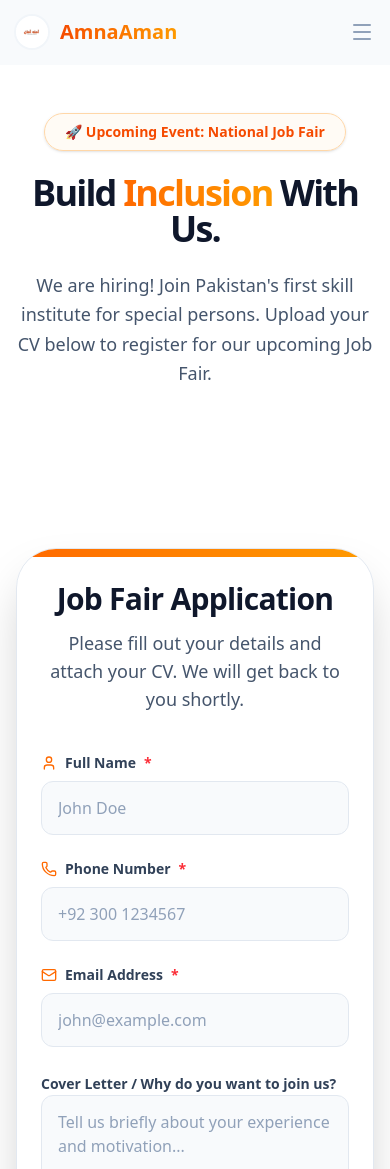
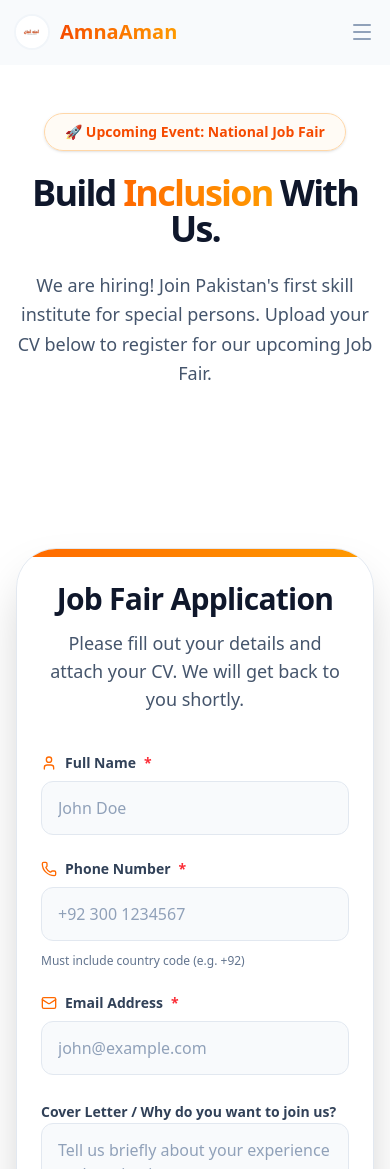
Before and after one commit to hassankhan23f/amna-aman-project, a Next.js app: page /careers in a window 390 px wide. Shown: the top 1169 px of the page. Built offline with nearby package versions, Linux system fonts and the light colour scheme.

Commit message:
fix: Enforce E.164 phone number format validation on form

```diff
--- a/src/app/careers/page.tsx
+++ b/src/app/careers/page.tsx
@@ -88,9 +88,12 @@
                                     id="phone"
                                     name="fi-sender-phone"
                                     required
+                                    pattern="^\+[1-9]\d{10,14}$"
+                                    title="Please use international format starting with +, e.g. +923001234567"
                                     placeholder="+92 300 1234567"
                                     className="w-full bg-slate-50 dark:bg-[#030712] border border-slate-200 dark:border-slate-800 rounded-xl px-4 py-3.5 text-slate-900 dark:text-white focus:outline-none focus:ring-2 focus:ring-orange-500/50 focus:border-orange-500 transition-all placeholder:text-slate-400"
                                 />
+                                <p className="text-xs text-slate-500 mt-1">Must include country code (e.g. +92)</p>
                             </div>
                         </div>
 
```
